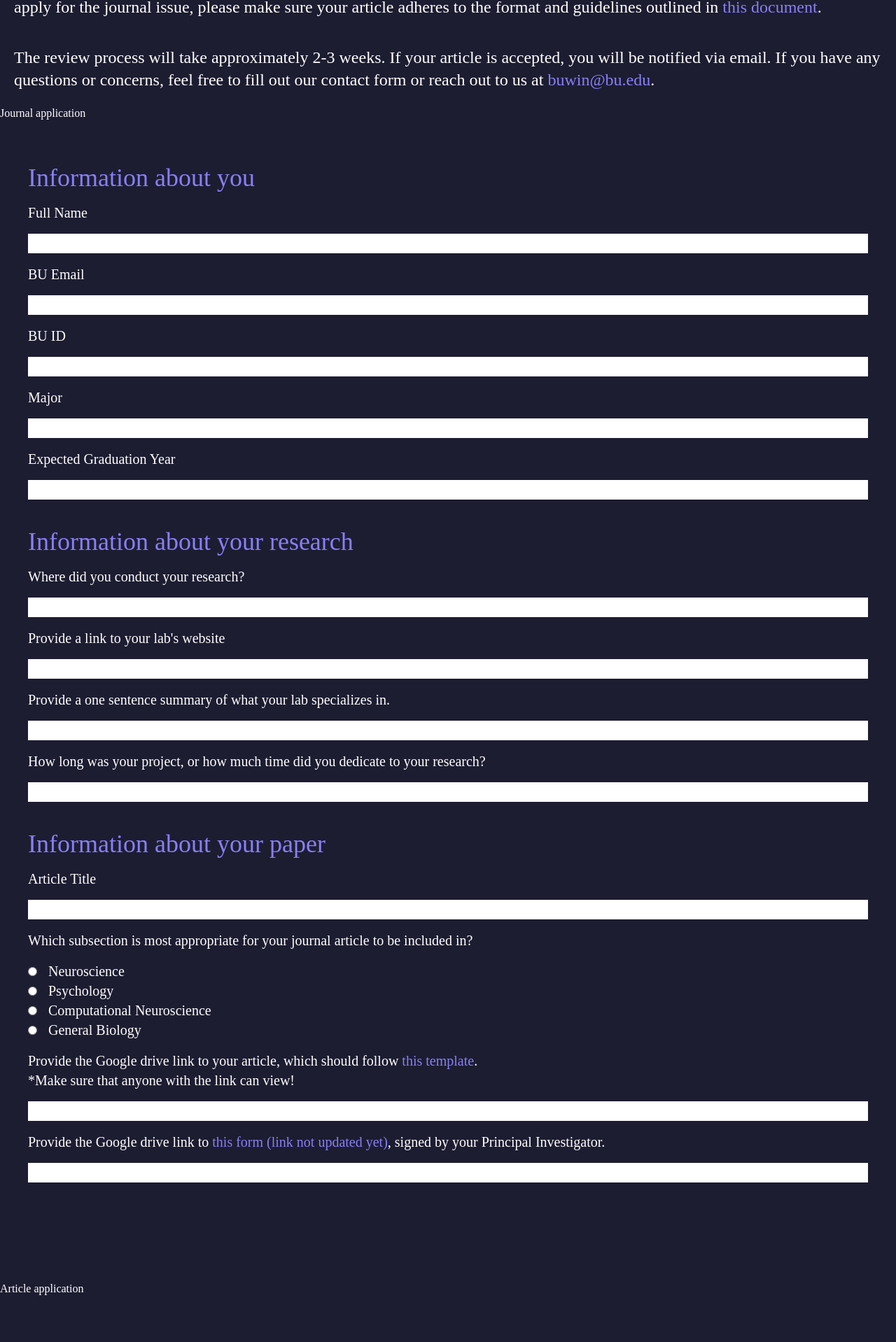
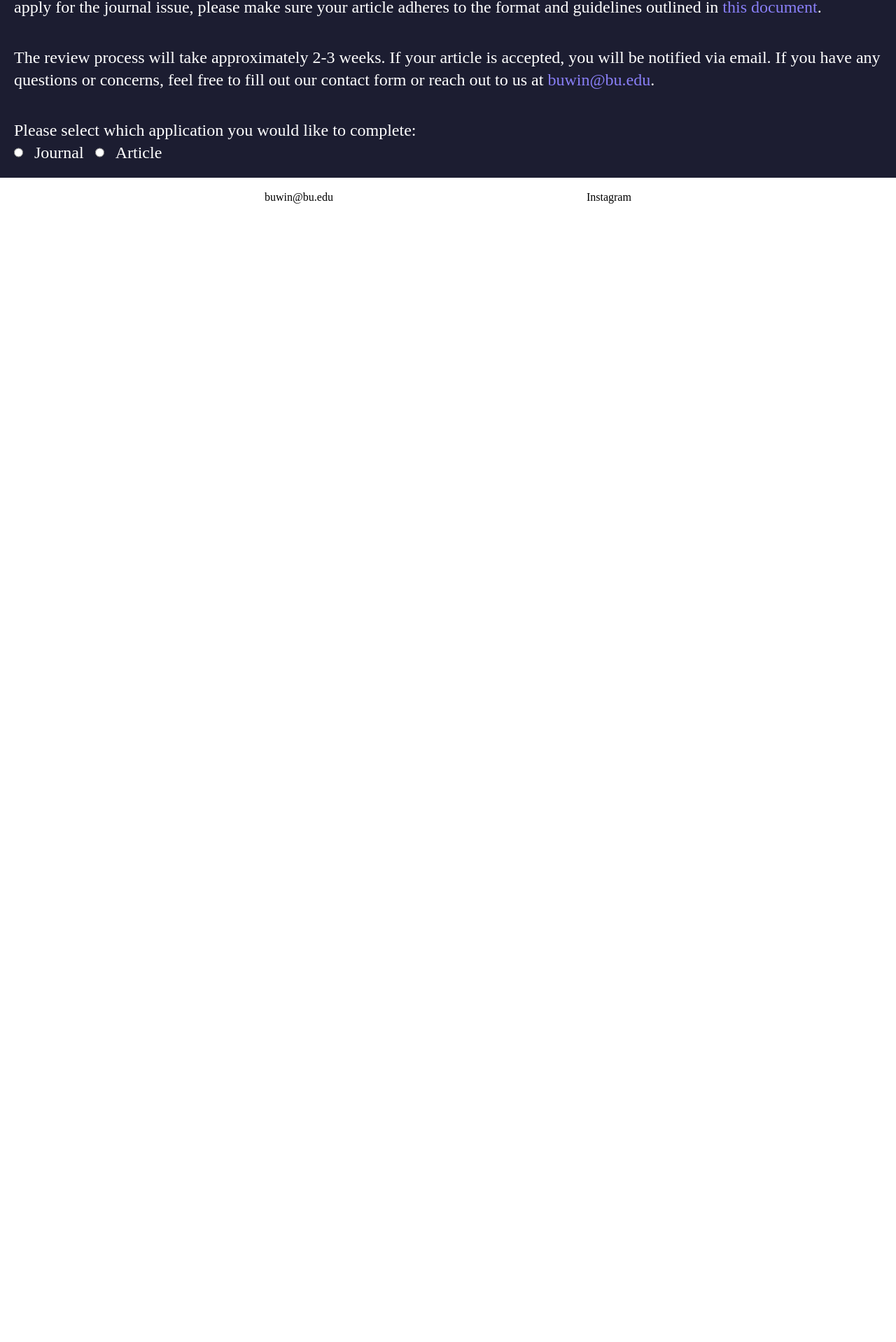
Before and after one commit to ridanaeeem/win-journal, a Next.js app: page /submissions in a window 1280 px wide. Shown: the part 208-2126 px from the top of the page at 70% size. After the commit the page ends 800 px from the top, so only its background shows below. Built offline with nearby package versions, Linux system fonts and the light colour scheme.

Commit message:
form selection component

```diff
--- a/app/submissions/page.tsx
+++ b/app/submissions/page.tsx
@@ -1,6 +1,5 @@
 import React from "react";
-import JournalForm from "@/components/journal-form";
-import ArticleForm from "@/components/article-form";
+import FormSelect from "@/components/form-select";
 
 export default function Submissions() {
 	return (
@@ -20,7 +19,6 @@ export default function Submissions() {
 					</a>
 					.
 				</p>
-
 				<p className="p-5 text-2xl">
 					The review process will take approximately 2-3 weeks. If your article is accepted, you will be
 					notified via email. If you have any questions or concerns, feel free to fill out our contact form or
@@ -30,6 +28,8 @@ export default function Submissions() {
 					</a>
 					.
 				</p>
+				<FormSelect />
+
 				{/* <div>
 					<h1 className="subtitle">Submissions</h1>
 					<h2></h2>
@@ -51,9 +51,8 @@ export default function Submissions() {
 						height="718">
 						Loading…
 					</iframe> */}
-
-				<JournalForm />
-				<ArticleForm />
+				{/* <JournalForm />
+				<ArticleForm /> */}
 			</main>
 		</div>
 	);
--- a/components/article-form.tsx
+++ b/components/article-form.tsx
@@ -3,9 +3,9 @@ import React from "react";
 export default function ArticleForm() {
 	return (
 		<div>
-			<h2>Article application</h2>
-			<form action="" method="post" className="flex flex-col text-xl m-10 pb-20">
-				<div className="flex flex-col py-5">
+			<h2 className="m-10 text-4xl text-center">Article application</h2>
+			<form action="" method="post" className="flex flex-col text-xl m-10 pb-20 mt-5">
+				<div className="flex flex-col pb-5">
 					<h3 className="text-4xl text-mainlight">Information about you</h3>
 					<label htmlFor="author">Full Name</label>
 					<input type="text" id="author" name="author" required className="formfield"></input>
@@ -22,23 +22,6 @@ export default function ArticleForm() {
 					<label htmlFor="gradYear">Expected Graduation Year</label>
 					<input type="text" id="gradYear" name="gradYear" required className="formfield"></input>
 				</div>
-
-				{/* <div className="flex flex-col py-5">
-					<h3 className="text-4xl text-mainlight">Information about your research</h3>
-					<label htmlFor="lab">Where did you conduct your research?</label>
-					<input type="text" id="lab" name="lab" required className="formfield" />
-
-					<label htmlFor="labLink">Provide a link to your lab&apos;s website</label>
-					<input type="text" id="labLink" name="labLink" required className="formfield" />
-
-					<label htmlFor="labSummary">Provide a one sentence summary of what your lab specializes in.</label>
-					<input type="text" id="labSummary" name="labSummary" required className="formfield" />
-
-					<label htmlFor="length">
-						How long was your project, or how much time did you dedicate to your research?
-					</label>
-					<input type="text" id="length" name="length" required className="formfield" />
-				</div> */}
 
 				<div className="flex flex-col py-5">
 					<h3 className="text-4xl text-mainlight">Information about your paper</h3>
--- /dev/null
+++ b/components/form-select.tsx
@@ -0,0 +1,44 @@
+"use client";
+import React, { useState } from "react";
+import JournalForm from "@/components/journal-form";
+import ArticleForm from "@/components/article-form";
+
+export default function FormSelect() {
+	const [formType, setFormType] = useState("none");
+
+	const onOptionChange = (e: any) => {
+		setFormType(e.target.value);
+	};
+
+	return (
+		<div className="p-5 text-2xl">
+			<p>Please select which application you would like to complete:</p>
+			<div className="flex flex-row">
+				<input
+					type="radio"
+					id="journal"
+					name="submission"
+					value="journal"
+					checked={formType === "journal"}
+					onChange={onOptionChange}
+				/>
+				<label htmlFor="journal" className="radio-input">
+					Journal
+				</label>
+				<input
+					type="radio"
+					id="article"
+					name="submission"
+					value="article"
+					checked={formType === "article"}
+					onChange={onOptionChange}
+				/>
+				<label htmlFor="article" className="radio-input">
+					Article
+				</label>
+			</div>
+			{formType === "journal" ? <JournalForm /> : null}
+			{formType === "article" ? <ArticleForm /> : null}
+		</div>
+	);
+}
--- a/components/journal-form.tsx
+++ b/components/journal-form.tsx
@@ -3,9 +3,9 @@ import React from "react";
 export default function JournalForm() {
 	return (
 		<div>
-			<h2>Journal application</h2>
-			<form action="" method="post" className="flex flex-col text-xl m-10 pb-20">
-				<div className="flex flex-col py-5">
+			<h2 className="m-10 text-4xl text-center">Journal application</h2>
+			<form action="" method="post" className="flex flex-col text-xl m-10 pb-20 mt-5">
+				<div className="flex flex-col pb-5">
 					<h3 className="text-4xl text-mainlight">Information about you</h3>
 					<label htmlFor="author">Full Name</label>
 					<input type="text" id="author" name="author" required className="formfield"></input>
```
